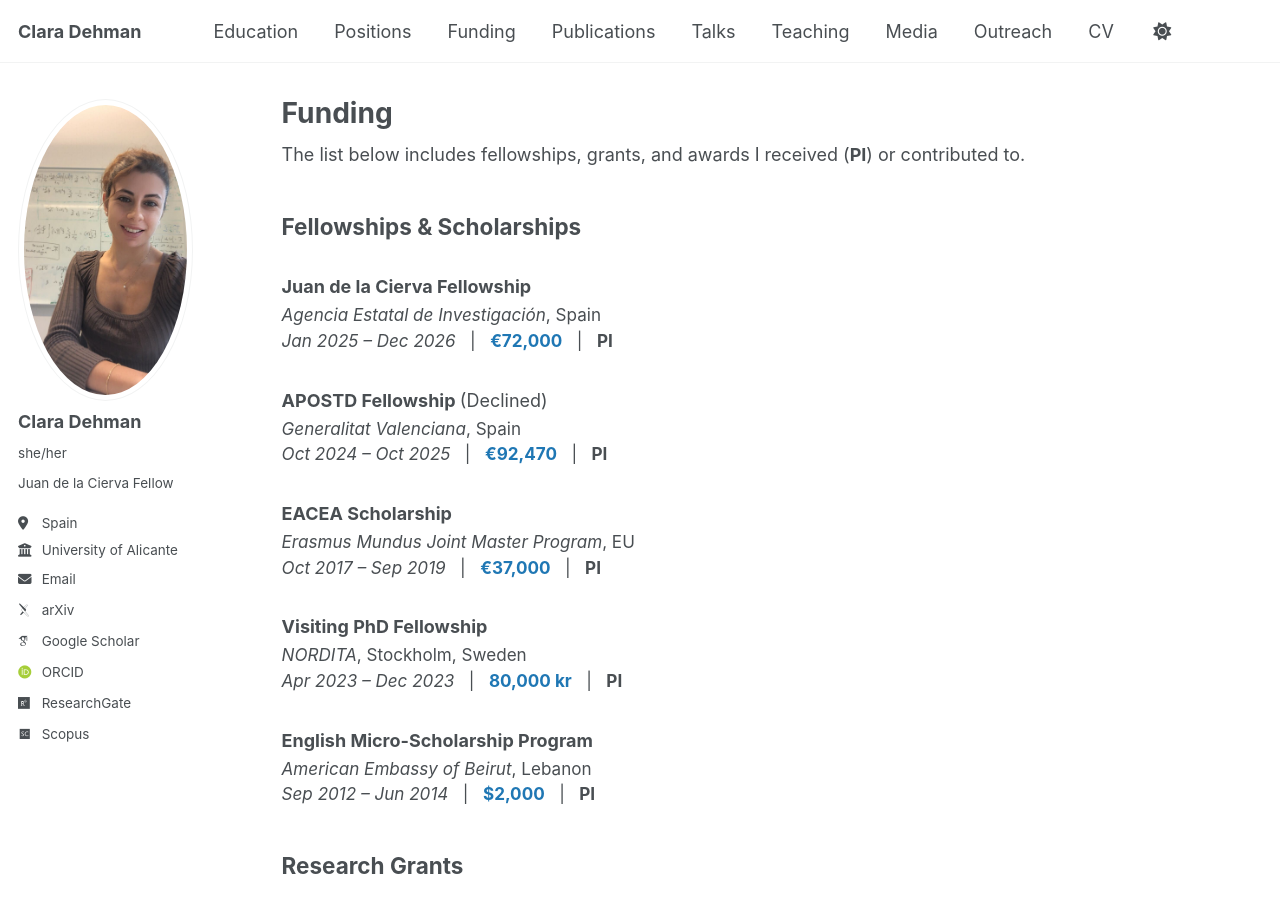
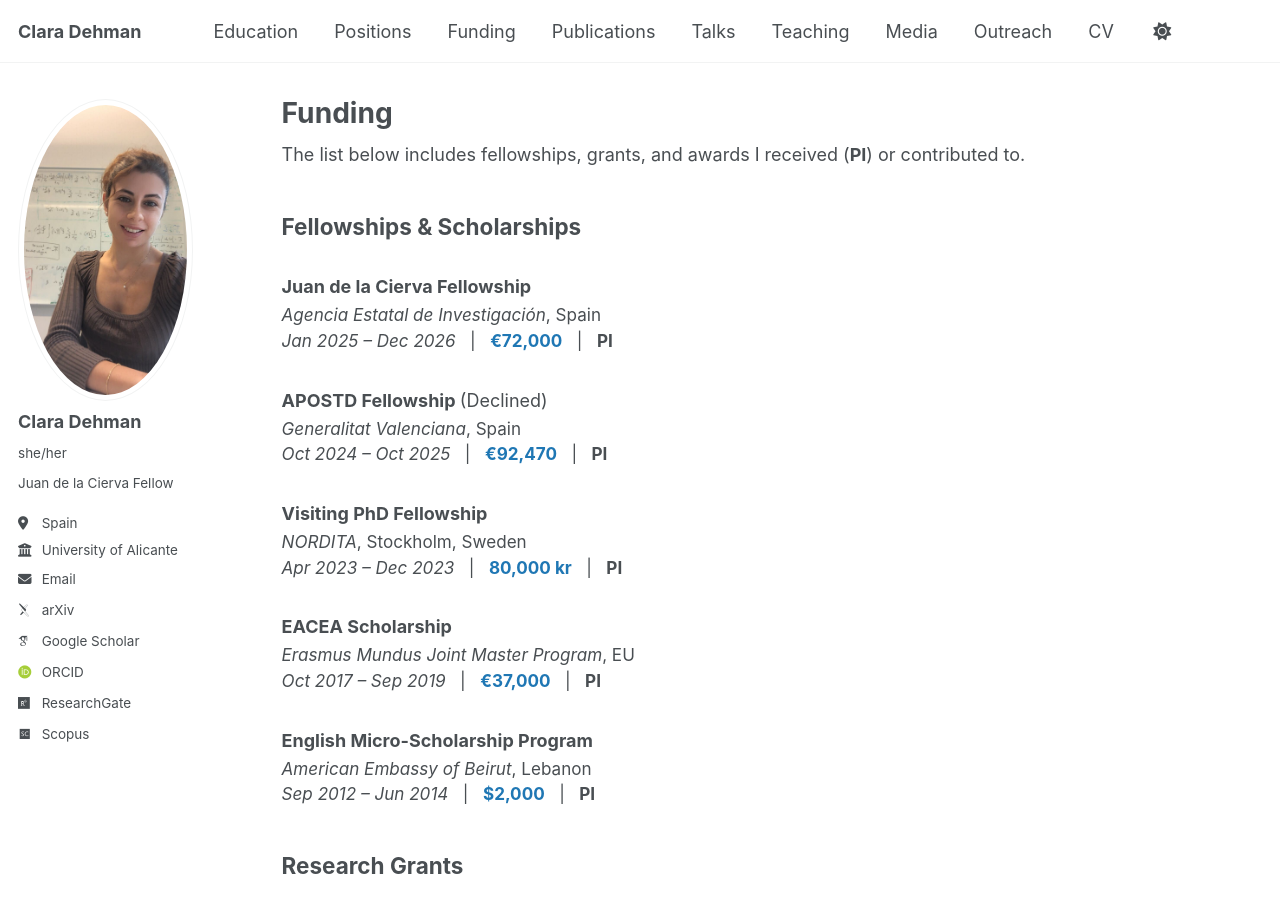
Before and after one commit to ClaraDehman/ClaraDehman.github.io, a Jekyll site: the page built from _pages/funding.html, in a window 1280 px wide and 900 px high. Built offline with Jekyll 4.4.1, drawn with Linux system fonts in a browser that asks for light colours; some web fonts are replaced.

Commit message:
Update funding.html

```diff
--- a/_pages/funding.html
+++ b/_pages/funding.html
@@ -33,21 +33,21 @@ The list below includes fellowships, grants, and awards I received (<strong>PI</
 </div>
 
 <div class="archive__item">
+  <h3 class="archive__item-title">Visiting PhD Fellowship</h3>
+  <p class="archive__item-excerpt" style="font-size: 0.95em;">
+    <em>NORDITA</em>, Stockholm, Sweden<br>
+    <em>Apr 2023 – Dec 2023</em> &nbsp; | &nbsp;
+    <span style="color:#1f77b4; font-weight:bold;">80,000 kr</span> &nbsp; | &nbsp;
+    <strong>PI</strong>
+  </p>
+</div>
+
+<div class="archive__item">
   <h3 class="archive__item-title">EACEA Scholarship</h3>
   <p class="archive__item-excerpt" style="font-size: 0.95em;">
     <em>Erasmus Mundus Joint Master Program</em>, EU<br>
     <em>Oct 2017 – Sep 2019</em> &nbsp; | &nbsp;
     <span style="color:#1f77b4; font-weight:bold;">€37,000</span> &nbsp; | &nbsp;
-    <strong>PI</strong>
-  </p>
-</div>
-
-<div class="archive__item">
-  <h3 class="archive__item-title">Visiting PhD Fellowship</h3>
-  <p class="archive__item-excerpt" style="font-size: 0.95em;">
-    <em>NORDITA</em>, Stockholm, Sweden<br>
-    <em>Apr 2023 – Dec 2023</em> &nbsp; | &nbsp;
-    <span style="color:#1f77b4; font-weight:bold;">80,000 kr</span> &nbsp; | &nbsp;
     <strong>PI</strong>
   </p>
 </div>
```
